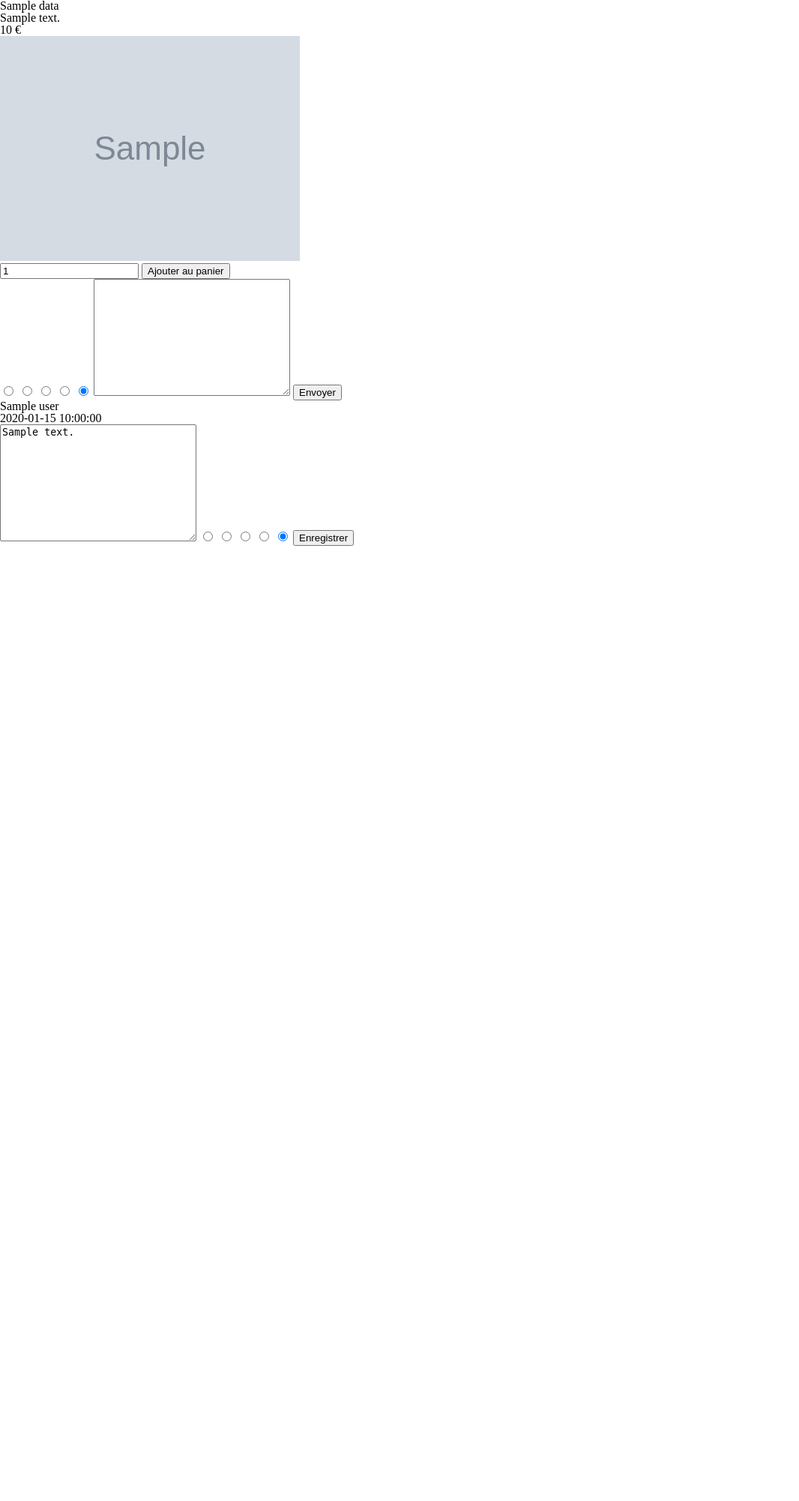
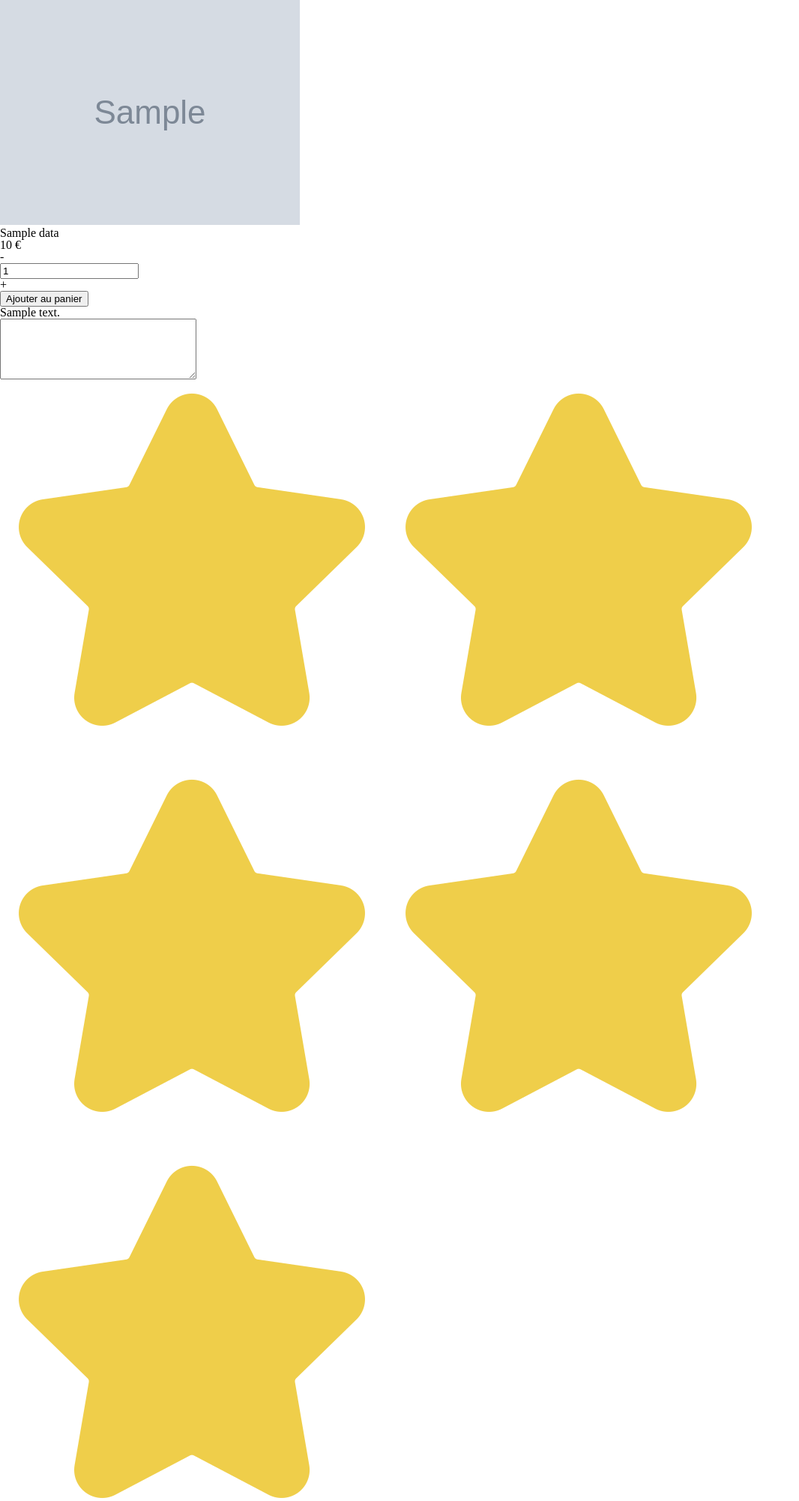
Before and after one commit to clementmenou/sae-301, a PHP site: template app/view/product_info.php in a window 1280 px wide. Shown: the top 2002 px of the page at 75% size, without its empty margins (0-1066 px from the left). Before the commit the page ends 728 px from the top, so only its background shows below. Run offline with PHP 8.4, Linux system fonts and the light colour scheme; the visitor is signed in with stand-in values (Sample User, id 1); the template is opened without the code that fills it: most values are stand-ins (such as "Sample title", 1, 10 or a date in 2020); grey boxes marked "Sample" are stand-in pictures; some libraries are stand-ins or nearby versions.

Commit message:
product_info view

```diff
--- a/app/view/product_info.php
+++ b/app/view/product_info.php
@@ -1,53 +1,93 @@
-<form action="/informations_sur_le_produit" method="POST">
+<div class="page-content">
+    <form action="/informations_sur_le_produit" method="POST" class="product-container">
         <input type="hidden" name="product_id" value="<?= $datas['product_id'] ?>">
-    <div><?= $datas['name'] ?></div>
-    <div><?= $datas['description'] ?></div>
-    <div><?= $datas['price'] ?> €</div>
-    <div><img src="Public/Images/Products/<?= $datas['image'] ?>" alt="<?= $datas['name'] ?>"></div>
-    <input type="number" name="quantity" value="1">
-    <input type="submit" name="add_to_order" value="Ajouter au panier">
+        <div class="product-img-container"><img src="Public/Images/Products/<?= $datas['image'] ?>" alt="<?= $datas['name'] ?>"></div>
+        <div class="product-info-container">
+            <div class="product-info-title"><?= $datas['name'] ?></div>
+            <div class="product-info-price"><?= $datas['price'] ?> €</div>
+            <div class="product-info-input-container">
+                <div class="input-label-area-extra-small">
+                    <div id="button-quantity1" class="button-generic button-quantity">-</div>
+                    <input type="text" name="quantity" value="1" id="input-quantity" class="input-generic product-info-quantity">
+                    <div id="button-quantity2" class="button-generic button-quantity">+</div>
+                </div>
+                <input type="submit" name="add_to_order" value="Ajouter au panier" class="button-generic">
+            </div>
+            <div class="product-info-description"><?= $datas['description'] ?></div>
+        </div>
     </form>
 
-<form action="/informations_sur_le_produit" method="POST">
+    <form action="/informations_sur_le_produit" method="POST" class="comment-insert-container">
         <?php if (!isset($_SESSION['user_id'])) : ?>
-        <button name="redirect_login" type="submit" value="redirect">
+            <button name="redirect_login" type="submit" value="redirect" class="button-comment-redirect comment-insert-container">
             <?php endif; ?>
             <input type="hidden" name="product_id" value="<?= $datas['product_id'] ?>">
-        <input type="radio" name="rating" value="1">
-        <input type="radio" name="rating" value="2">
-        <input type="radio" name="rating" value="3">
-        <input type="radio" name="rating" value="4">
-        <input type="radio" name="rating" value="5" checked>
-        <textarea name="text" cols="30" rows="10"></textarea>
-        <input type="submit" value="Envoyer">
+
+            <textarea name="text" class="input-generic" cols="30" rows="5"></textarea>
+            <div class="comment-sub-container">
+                <div class="comment-star-container-insert">
+                    <label for="input-rating-1"><img class="comment-star-insert" src="Public/Images/icon-star.png" alt="image étoile"></label>
+                    <label for="input-rating-2"><img class="comment-star-insert" src="Public/Images/icon-star.png" alt="image étoile"></label>
+                    <label for="input-rating-3"><img class="comment-star-insert" src="Public/Images/icon-star.png" alt="image étoile"></label>
+                    <label for="input-rating-4"><img class="comment-star-insert" src="Public/Images/icon-star.png" alt="image étoile"></label>
+                    <label for="input-rating-5"><img class="comment-star-insert" src="Public/Images/icon-star.png" alt="image étoile"></label>
+                </div>
+                <input type="radio" name="rating" value="1" id="input-rating-1" class="input-rating-insert">
+                <input type="radio" name="rating" value="2" id="input-rating-2" class="input-rating-insert">
+                <input type="radio" name="rating" value="3" id="input-rating-3" class="input-rating-insert">
+                <input type="radio" name="rating" value="4" id="input-rating-4" class="input-rating-insert">
+                <input type="radio" name="rating" value="5" id="input-rating-5" class="input-rating-insert" checked>
+
+                <input type="submit" value="Envoyer" class="button-small">
+            </div>
             <?php if (!isset($_SESSION['user_id'])) : ?>
             </button>
         <?php endif; ?>
     </form>
 
     <?php foreach ($datas['all_reviews'] as $review) : ?>
-    <form action="/informations_sur_le_produit" method="POST">
+        <form action="/informations_sur_le_produit" method="POST" class="comment-container-update">
             <input type="hidden" name="review_id" value="<?= $review['review_id'] ?>">
+            <div class="comment-head">
                 <div><?= $review['user'] ?></div>
                 <div><?= $review['date'] ?></div>
+                <?php if (!$review['display_modify']) : ?>
+                    <div>
+                        <?php for ($i = 1; $i <= $review['rating']; $i++) : ?>
+                            <img class="comment-star-head" src="Public/Images/icon-star.png" alt="image étoile">
+                        <?php endfor; ?>
+                    </div>
+                <?php endif; ?>
+            </div>
 
             <?php if (!$review['display_modify']) : ?>
+                <div>
                     <div><?= $review['text'] ?></div>
-            <div><?= $review['rating'] ?></div>
+                </div>
             <?php else : ?>
-            <textarea name="text_modify" cols="30" rows="10"><?= $review['text'] ?></textarea>
-            <input type="radio" name="rating_modify" value="1">
-            <input type="radio" name="rating_modify" value="2">
-            <input type="radio" name="rating_modify" value="3">
-            <input type="radio" name="rating_modify" value="4">
-            <input type="radio" name="rating_modify" value="5" checked>
+                <div class="comment-star-container-update">
+                    <label for="input-rating-6"><img class="comment-star-update" src="Public/Images/icon-star.png" alt="image étoile"></label>
+                    <label for="input-rating-7"><img class="comment-star-update" src="Public/Images/icon-star.png" alt="image étoile"></label>
+                    <label for="input-rating-8"><img class="comment-star-update" src="Public/Images/icon-star.png" alt="image étoile"></label>
+                    <label for="input-rating-9"><img class="comment-star-update" src="Public/Images/icon-star.png" alt="image étoile"></label>
+                    <label for="input-rating-10"><img class="comment-star-update" src="Public/Images/icon-star.png" alt="image étoile"></label>
+                </div>
+                <input type="radio" name="rating_modify" id="input-rating-6" value="1" class="input-rating-update">
+                <input type="radio" name="rating_modify" id="input-rating-7" value="2" class="input-rating-update">
+                <input type="radio" name="rating_modify" id="input-rating-8" value="3" class="input-rating-update">
+                <input type="radio" name="rating_modify" id="input-rating-9" value="4" class="input-rating-update">
+                <input type="radio" name="rating_modify" id="input-rating-10" value="5" class="input-rating-update" checked>
+                <textarea name="text_modify" class="input-generic" cols="30" rows="5"><?= $review['text'] ?></textarea>
             <?php endif; ?>
 
             <?php if ($review['display_controls'] && !$review['display_modify']) : ?>
-            <input type="submit" name="modify_review" value="Modifier">
-            <input type="submit" name="delete_review" value="Supprimer">
+                <div class="comment-button-container">
+                    <input type="submit" name="modify_review" value="Modifier" class="button-small">
+                    <input type="submit" name="delete_review" value="Supprimer" class="button-small button-suppr">
+                </div>
             <?php elseif ($review['display_controls']) : ?>
-            <input type="submit" name="modify_review" value="Enregistrer">
+                <input type="submit" name="modify_review" value="Enregistrer" class="button-small">
             <?php endif; ?>
         </form>
     <?php endforeach; ?>
+</div>
```
Also changed, not shown: public/scripts/product_info.js (added, +49 -0 lines), public/styles/product_info.css (added, +144 -0 lines). Lines whose indentation alone changed are shown as unchanged.
